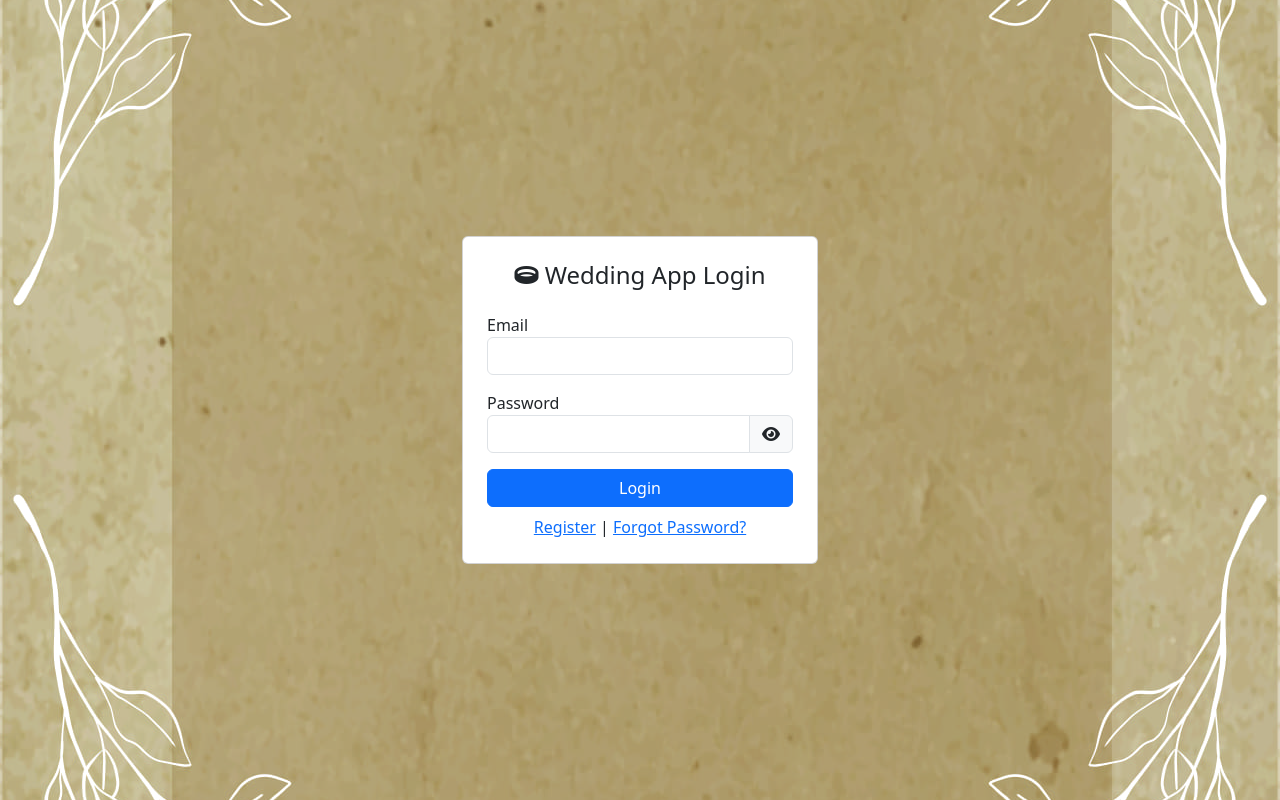
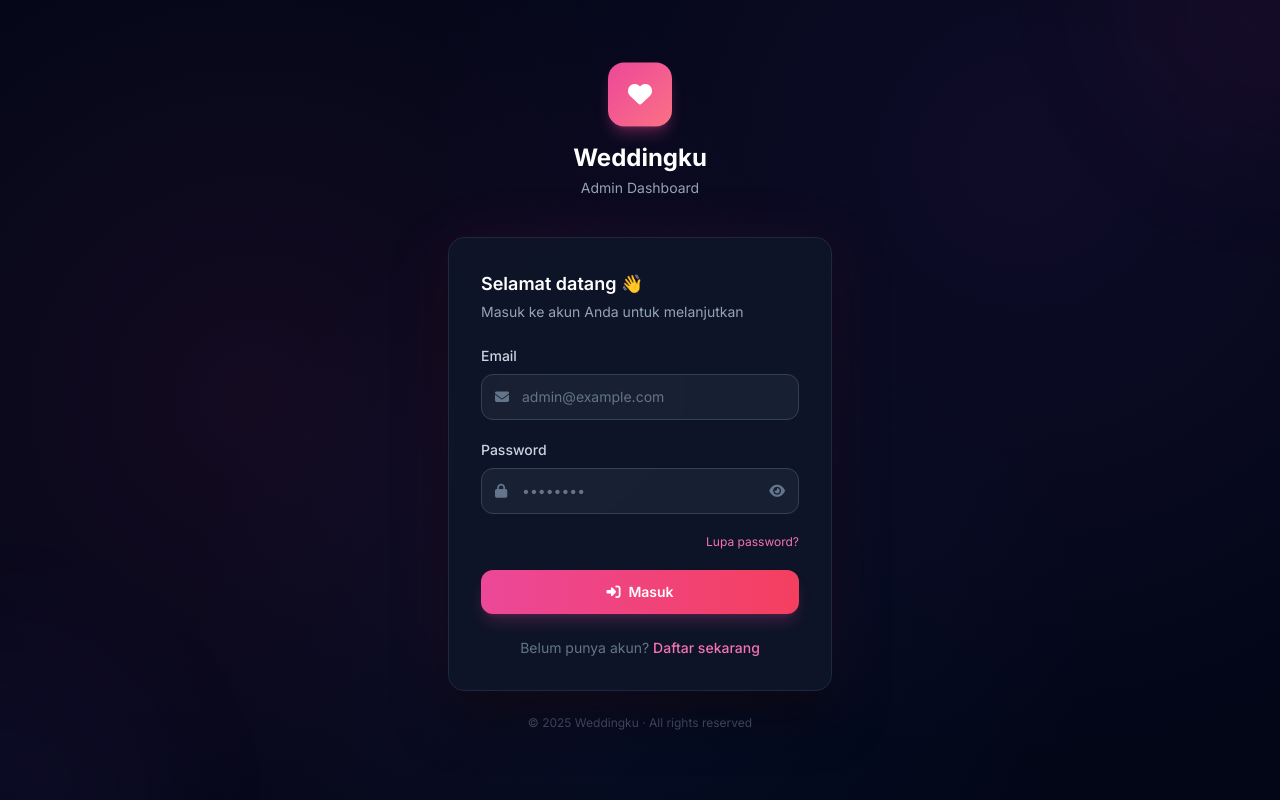
Before and after one commit to AmirulJusticia0507/invitation_wedding_apps, a PHP site: page /login.php in a window 1280 px wide. Run offline with PHP 8.4, Linux system fonts and the light colour scheme; some libraries are stand-ins or nearby versions.

Commit message:
feat: rewrite login page to Tailwind CSS dark mode

```diff
--- a/login.php
+++ b/login.php
@@ -1,65 +1,144 @@
 <!DOCTYPE html>
-<html lang="en">
+<html lang="id">
 <head>
     <meta charset="UTF-8">
     <meta name="viewport" content="width=device-width, initial-scale=1.0">
-    <title>Login - Wedding App</title>
-    <link href="https://cdn.jsdelivr.net/npm/bootstrap@5.3.0/dist/css/bootstrap.min.css" rel="stylesheet">
-    <link href="https://cdnjs.cloudflare.com/ajax/libs/font-awesome/6.0.0/css/all.min.css" rel="stylesheet">
+    <title>Login - Weddingku</title>
+    <script src="https://cdn.tailwindcss.com"></script>
+    <link rel="stylesheet" href="https://cdnjs.cloudflare.com/ajax/libs/font-awesome/6.5.0/css/all.min.css">
+    <link href="https://fonts.googleapis.com/css2?family=Inter:wght@300;400;500;600;700&display=swap" rel="stylesheet">
     <script src="https://cdn.jsdelivr.net/npm/sweetalert2@11"></script>
+    <script>
+        tailwind.config = {
+            theme: { extend: { fontFamily: { sans: ['Inter', 'sans-serif'] } } }
+        }
+    </script>
     <style>
-        body {
-            background: url('images/bg-miror.jpg') no-repeat center center fixed;
-            background-size: cover;
+        .bg-noise {
+            background-image: radial-gradient(circle at 20% 50%, rgba(236,72,153,0.08) 0%, transparent 50%),
+                              radial-gradient(circle at 80% 20%, rgba(168,85,247,0.08) 0%, transparent 50%),
+                              radial-gradient(circle at 50% 80%, rgba(59,130,246,0.06) 0%, transparent 50%);
         }
+        .card-glow { box-shadow: 0 0 60px rgba(236,72,153,0.08), 0 25px 50px rgba(0,0,0,0.5); }
+        .input-focus:focus { box-shadow: 0 0 0 2px rgba(236,72,153,0.3); }
+        @keyframes float {
+            0%, 100% { transform: translateY(0px); }
+            50% { transform: translateY(-8px); }
+        }
+        .float-anim { animation: float 4s ease-in-out infinite; }
     </style>
 </head>
-<body class="d-flex align-items-center vh-100">
-<div class="container">
-    <div class="row justify-content-center">
-        <div class="col-md-4">
-            <div class="card p-4">
-                <h4 class="text-center mb-4">
-                    <i class="fa fa-ring"></i> Wedding App Login
-                </h4>
-                <form action="auth_login.php" method="POST">
-                    <div class="mb-3">
-                        <label>Email</label>
-                        <input type="email" name="email" class="form-control" required>
+<body class="bg-slate-950 min-h-screen flex items-center justify-center font-sans bg-noise p-4">
+
+    <!-- Background decorations -->
+    <div class="fixed inset-0 overflow-hidden pointer-events-none">
+        <div class="absolute -top-40 -right-40 w-80 h-80 rounded-full bg-pink-500/5 blur-3xl"></div>
+        <div class="absolute -bottom-40 -left-40 w-80 h-80 rounded-full bg-violet-500/5 blur-3xl"></div>
+        <div class="absolute top-1/2 left-1/2 -translate-x-1/2 -translate-y-1/2 w-96 h-96 rounded-full bg-rose-500/3 blur-3xl"></div>
+    </div>
+
+    <div class="relative w-full max-w-sm">
+
+        <!-- Logo / Brand -->
+        <div class="text-center mb-8 float-anim">
+            <div class="inline-flex items-center justify-center w-16 h-16 rounded-2xl bg-gradient-to-br from-pink-500 to-rose-400 shadow-lg shadow-pink-500/30 mb-4">
+                <i class="fa-solid fa-heart text-white text-2xl"></i>
+            </div>
+            <h1 class="text-2xl font-bold text-white">Weddingku</h1>
+            <p class="text-slate-400 text-sm mt-1">Admin Dashboard</p>
+        </div>
+
+        <!-- Card -->
+        <div class="bg-slate-900/80 backdrop-blur-xl border border-slate-800 rounded-2xl p-8 card-glow">
+            <h2 class="text-lg font-semibold text-white mb-1">Selamat datang 👋</h2>
+            <p class="text-slate-400 text-sm mb-6">Masuk ke akun Anda untuk melanjutkan</p>
+
+            <?php if (!empty($_GET['error'])): ?>
+            <div class="flex items-center gap-2 bg-red-500/10 border border-red-500/20 text-red-400 text-sm rounded-xl px-4 py-3 mb-5">
+                <i class="fa-solid fa-circle-exclamation text-xs flex-shrink-0"></i>
+                <?= htmlspecialchars($_GET['error']) ?>
+            </div>
+            <?php endif; ?>
+
+            <form action="auth_login.php" method="POST" class="space-y-5">
+
+                <!-- Email -->
+                <div>
+                    <label class="block text-sm font-medium text-slate-300 mb-2">Email</label>
+                    <div class="relative">
+                        <div class="absolute inset-y-0 left-0 pl-3.5 flex items-center pointer-events-none">
+                            <i class="fa-solid fa-envelope text-slate-500 text-sm"></i>
+                        </div>
+                        <input type="email" name="email" required
+                               placeholder="admin@example.com"
+                               class="w-full bg-slate-800/60 border border-slate-700 text-white placeholder-slate-500
+                                      rounded-xl pl-10 pr-4 py-3 text-sm
+                                      focus:outline-none focus:border-pink-500/60 input-focus
+                                      transition duration-200">
                     </div>
-                    <div class="mb-3 position-relative">
-                        <label>Password</label>
-                        <div class="input-group">
-                            <input type="password" name="password" class="form-control" id="password">
-                            <span class="input-group-text" onclick="togglePassword()">
-                                <i class="fa fa-eye" id="eyeIcon"></i>
-                            </span>
+                </div>
+
+                <!-- Password -->
+                <div>
+                    <label class="block text-sm font-medium text-slate-300 mb-2">Password</label>
+                    <div class="relative">
+                        <div class="absolute inset-y-0 left-0 pl-3.5 flex items-center pointer-events-none">
+                            <i class="fa-solid fa-lock text-slate-500 text-sm"></i>
                         </div>
+                        <input type="password" name="password" id="passwordInput" required
+                               placeholder="••••••••"
+                               class="w-full bg-slate-800/60 border border-slate-700 text-white placeholder-slate-500
+                                      rounded-xl pl-10 pr-11 py-3 text-sm
+                                      focus:outline-none focus:border-pink-500/60 input-focus
+                                      transition duration-200">
+                        <button type="button" onclick="togglePassword()"
+                                class="absolute inset-y-0 right-0 pr-3.5 flex items-center text-slate-500 hover:text-slate-300 transition">
+                            <i class="fa-solid fa-eye text-sm" id="eyeIcon"></i>
+                        </button>
                     </div>
-                    <button type="submit" class="btn btn-primary w-100">Login</button>
-                    <div class="text-center mt-2">
-                        <a href="register.php">Register</a> |
-                        <a href="forgot_password.php">Forgot Password?</a>
-                    </div>
-                </form>
-            </div>
+                </div>
+
+                <!-- Forgot password -->
+                <div class="flex justify-end">
+                    <a href="forgot_password.php" class="text-xs text-pink-400 hover:text-pink-300 transition">
+                        Lupa password?
+                    </a>
+                </div>
+
+                <!-- Submit -->
+                <button type="submit"
+                        class="w-full bg-gradient-to-r from-pink-500 to-rose-500
+                               hover:from-pink-400 hover:to-rose-400
+                               text-white font-semibold py-3 rounded-xl text-sm
+                               shadow-lg shadow-pink-500/20 hover:shadow-pink-500/30
+                               transition-all duration-200 active:scale-[0.98]
+                               flex items-center justify-center gap-2">
+                    <i class="fa-solid fa-right-to-bracket text-sm"></i>
+                    Masuk
+                </button>
+
+            </form>
+
+            <!-- Register link -->
+            <p class="text-center text-sm text-slate-500 mt-6">
+                Belum punya akun?
+                <a href="register.php" class="text-pink-400 hover:text-pink-300 font-medium transition">Daftar sekarang</a>
+            </p>
         </div>
+
+        <!-- Footer -->
+        <p class="text-center text-slate-600 text-xs mt-6">© 2025 Weddingku · All rights reserved</p>
     </div>
-</div>
+
 <script>
-    function togglePassword() {
-        const passwordInput = document.getElementById("password");
-        const eyeIcon = document.getElementById("eyeIcon");
-        if (passwordInput.type === "password") {
-            passwordInput.type = "text";
-            eyeIcon.classList.remove("fa-eye");
-            eyeIcon.classList.add("fa-eye-slash");
-        } else {
-            passwordInput.type = "password";
-            eyeIcon.classList.remove("fa-eye-slash");
-            eyeIcon.classList.add("fa-eye");
-        }
-    }
+function togglePassword() {
+    const input = document.getElementById('passwordInput');
+    const icon  = document.getElementById('eyeIcon');
+    const isHidden = input.type === 'password';
+    input.type = isHidden ? 'text' : 'password';
+    icon.classList.toggle('fa-eye', !isHidden);
+    icon.classList.toggle('fa-eye-slash', isHidden);
+}
 </script>
 </body>
 </html>
```
